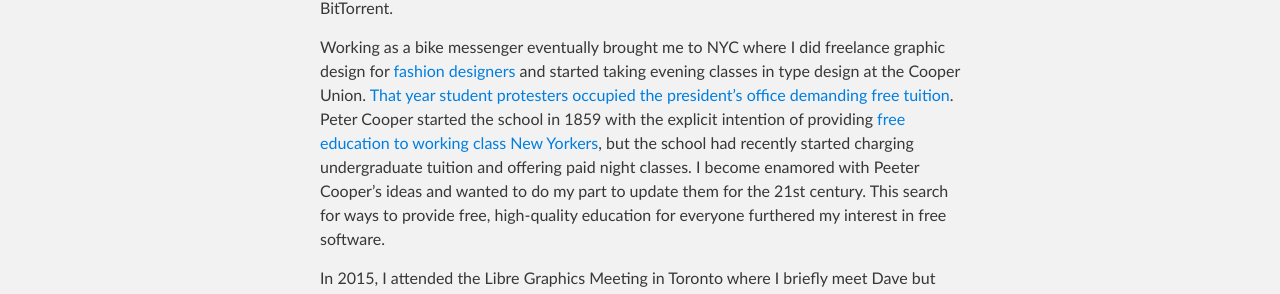
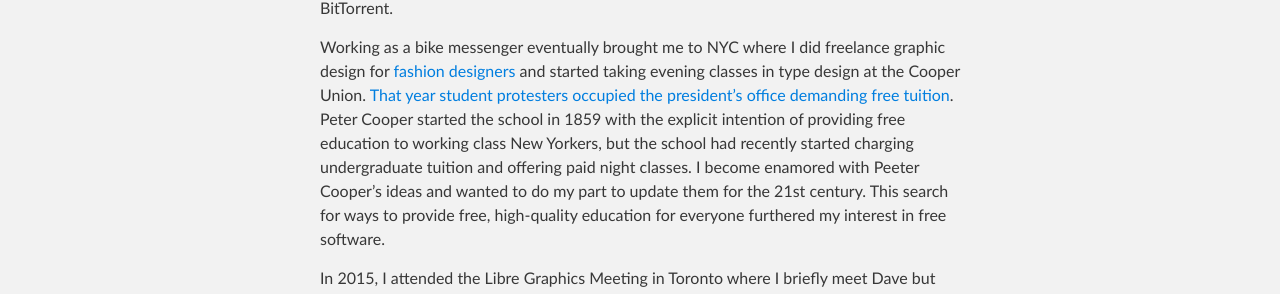
Before and after one commit to sugarlabs/edit-fonts-activity, a Jekyll site: the page built from profiles/eli-heuer.md, in a window 1280 px wide. Shown: the part 1428-1722 px from the top of the page. Built offline with Jekyll 4.4.1, drawn with Linux system fonts in a browser that asks for light colours; part of the change alters nothing that is shown.

```diff
--- a/profiles/eli-heuer.md
+++ b/profiles/eli-heuer.md
@@ -17,7 +17,7 @@ I left the game industry for a short career as a bike messenger and delivery cyc
 
 Without enrolling I just started showing up at every event I could at the University of Washington visual communication department. Here I was given a USB thumb drive that contained a massive collection of high-quality typefaces with wonderful OpenType features I hadn't seen before with my previous collection of pirated fonts I had downloaded through BitTorrent.
 
-Working as a bike messenger eventually brought me to NYC where I did freelance graphic design for [fashion designers](https://vimeo.com/120125747) and started taking evening classes in type design at the Cooper Union. [That year student protesters occupied the president's office demanding free tuition](https://en.wikipedia.org/wiki/Cooper_Union_financial_crisis_and_tuition_protests). Peter Cooper started the school in 1859 with the explicit intention of providing [free education to working class New Yorkers](https://www.youtube.com/watch?v=3_1jHHKekMw), but the school had recently started charging undergraduate tuition and offering paid night classes. I become enamored with Peeter Cooper's ideas and wanted to do my part to update them for the 21st century. This search for ways to provide free, high-quality education for everyone furthered my interest in free software.
+Working as a bike messenger eventually brought me to NYC where I did freelance graphic design for [fashion designers](https://vimeo.com/120125747) and started taking evening classes in type design at the Cooper Union. [That year student protesters occupied the president's office demanding free tuition](https://en.wikipedia.org/wiki/Cooper_Union_financial_crisis_and_tuition_protests). Peter Cooper started the school in 1859 with the explicit intention of providing free education to working class New Yorkers, but the school had recently started charging undergraduate tuition and offering paid night classes. I become enamored with Peeter Cooper's ideas and wanted to do my part to update them for the 21st century. This search for ways to provide free, high-quality education for everyone furthered my interest in free software.
 
 In 2015, I attended the Libre Graphics Meeting in Toronto where I briefly meet Dave but spent lots of time talking to Peter Sikking who was working on the Metapolator project. In early 2016 I was doing animation with Python and DrawBot and connected with dave over Twitter and eventually got involved with building this font editor.
 
```
